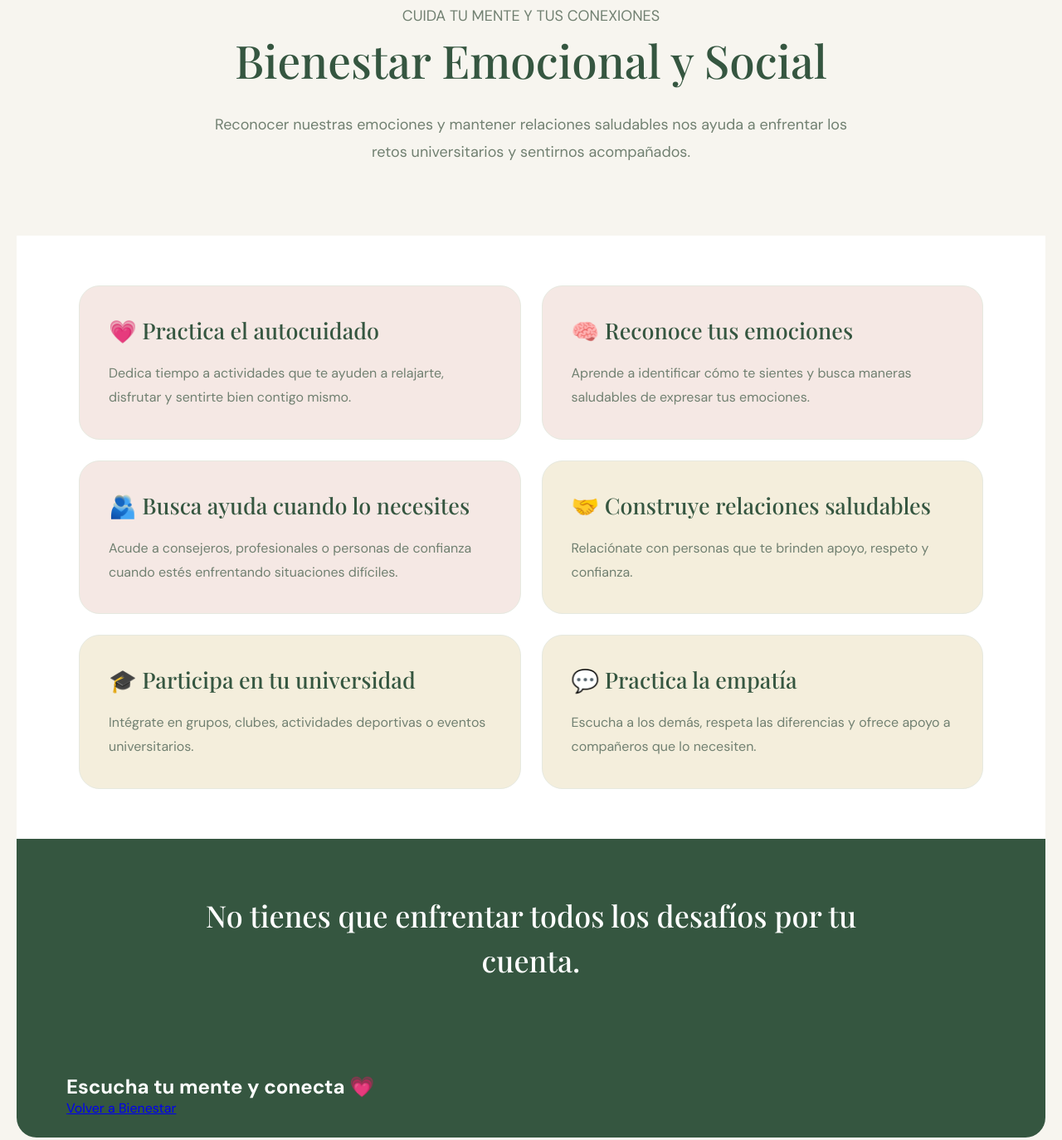
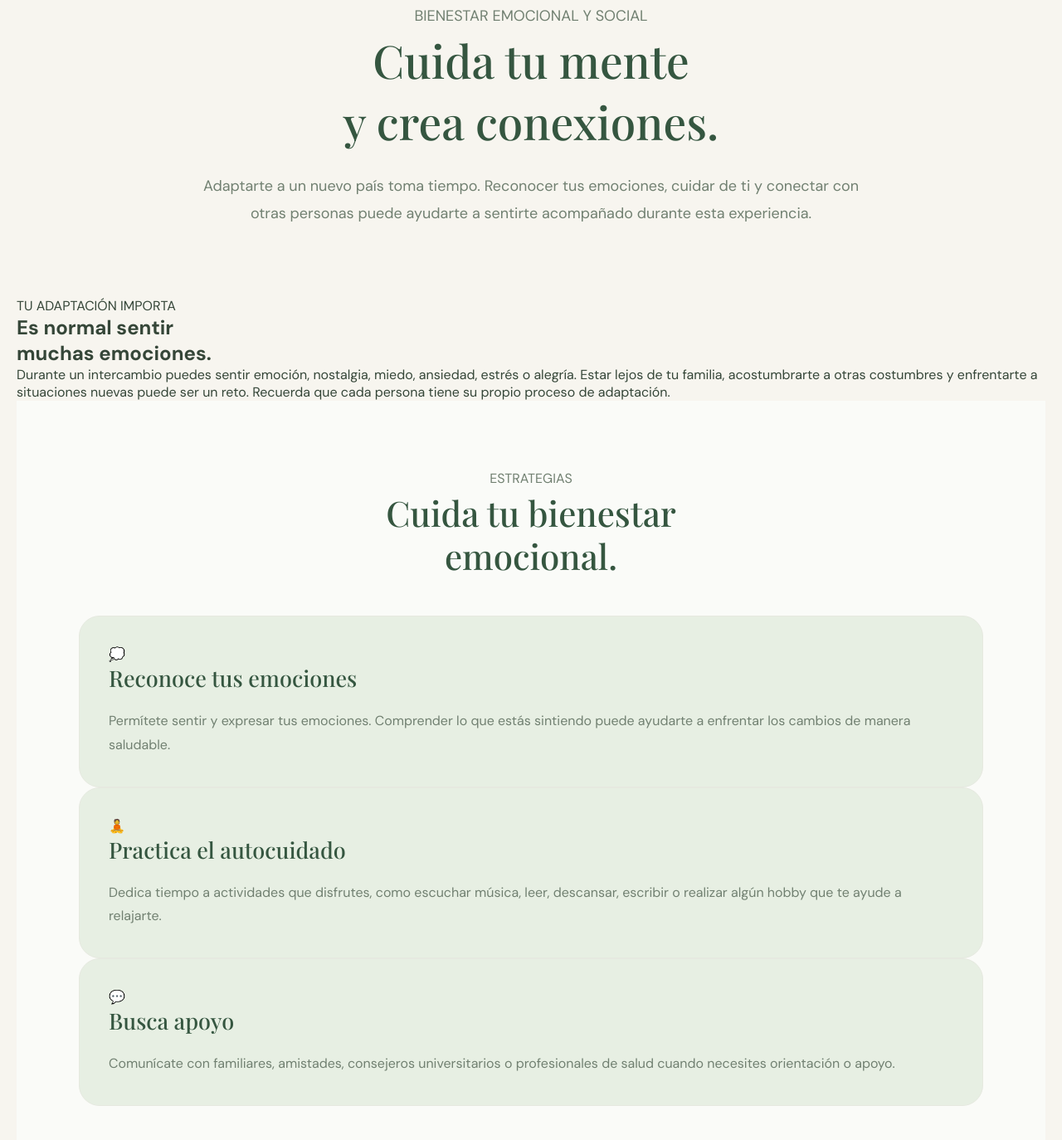
Before and after one commit to ColonShansika/presentacion-liderazgo, a plain HTML site: page emocional.html in a window 1280 px wide. Shown: the part 193-1567 px from the top of the page at 83% size. Drawn offline with nearby package versions, Linux system fonts and the light colour scheme.

Commit message:
Update emocional.html

```diff
--- a/emocional.html
+++ b/emocional.html
@@ -4,104 +4,167 @@
 <head>
     <meta charset="UTF-8">
     <meta name="viewport" content="width=device-width, initial-scale=1.0">
-    <title>Breathe Wellness | Bienestar Emocional y Social</title>
+    <title>Bienestar Emocional y Social | Breathe Wellness</title>
     <link rel="stylesheet" href="style.css">
 </head>
 <body>
 
-<div class="website">
-
 <header class="navbar">
-        <h1 class="logo">Breathe Wellness</h1>
+    <a href="index.html" class="logo">Breathe <span>Wellness</span></a>
 
     <nav>
-            <a href="index.html">Home</a>
+        <a href="index.html">Inicio</a>
         <a href="bienestar.html">Bienestar</a>
         <a href="fisico.html">Físico</a>
-            <a href="emocional.html">Emocional y Social</a>
+        <a href="emocional.html">Emocional y social</a>
         <a href="mensaje.html">Mensaje</a>
     </nav>
 </header>
 
 <section class="page-hero">
-        <p class="subtitle">CUIDA TU MENTE Y TUS CONEXIONES</p>
-        <h2>Bienestar Emocional y Social</h2>
+    <p class="tag">BIENESTAR EMOCIONAL Y SOCIAL</p>
+    <h1>Cuida tu mente<br><span>y crea conexiones.</span></h1>
 
     <p>
-            Reconocer nuestras emociones y mantener relaciones saludables
-            nos ayuda a enfrentar los retos universitarios y sentirnos
-            acompañados.
+        Adaptarte a un nuevo país toma tiempo. Reconocer tus emociones,
+        cuidar de ti y conectar con otras personas puede ayudarte
+        a sentirte acompañado durante esta experiencia.
     </p>
 </section>
 
-    <section class="strategy-container">
-
-        <div class="strategy-box emotional-box">
-            <h3>💗 Practica el autocuidado</h3>
+<section class="intro">
+    <p class="tag">TU ADAPTACIÓN IMPORTA</p>
+    <h2>Es normal sentir<br>muchas emociones.</h2>
 
     <p>
-                Dedica tiempo a actividades que te ayuden a relajarte,
-                disfrutar y sentirte bien contigo mismo.
+        Durante un intercambio puedes sentir emoción, nostalgia,
+        miedo, ansiedad, estrés o alegría. Estar lejos de tu familia,
+        acostumbrarte a otras costumbres y enfrentarte a situaciones
+        nuevas puede ser un reto. Recuerda que cada persona tiene
+        su propio proceso de adaptación.
+    </p>
+</section>
+
+<section class="wellness-section">
+    <div class="section-heading">
+        <p class="tag">ESTRATEGIAS</p>
+        <h2>Cuida tu bienestar<br>emocional.</h2>
+    </div>
+
+    <div class="strategy-grid">
+
+        <div class="strategy-box">
+            <span class="strategy-icon">💭</span>
+            <h3>Reconoce tus emociones</h3>
+            <p>
+                Permítete sentir y expresar tus emociones. Comprender
+                lo que estás sintiendo puede ayudarte a enfrentar
+                los cambios de manera saludable.
             </p>
         </div>
 
-        <div class="strategy-box emotional-box">
-            <h3>🧠 Reconoce tus emociones</h3>
-
+        <div class="strategy-box">
+            <span class="strategy-icon">🧘</span>
+            <h3>Practica el autocuidado</h3>
             <p>
-                Aprende a identificar cómo te sientes y busca maneras
-                saludables de expresar tus emociones.
+                Dedica tiempo a actividades que disfrutes, como escuchar
+                música, leer, descansar, escribir o realizar algún hobby
+                que te ayude a relajarte.
             </p>
         </div>
 
-        <div class="strategy-box emotional-box">
-            <h3>🫂 Busca ayuda cuando lo necesites</h3>
-
+        <div class="strategy-box">
+            <span class="strategy-icon">💬</span>
+            <h3>Busca apoyo</h3>
             <p>
-                Acude a consejeros, profesionales o personas de confianza
-                cuando estés enfrentando situaciones difíciles.
+                Comunícate con familiares, amistades, consejeros
+                universitarios o profesionales de salud cuando
+                necesites orientación o apoyo.
             </p>
         </div>
 
-        <div class="strategy-box social-box">
-            <h3>🤝 Construye relaciones saludables</h3>
+    </div>
+</section>
+
+<section class="wellness-section social-section" id="social">
+    <div class="section-heading">
+        <p class="tag">BIENESTAR SOCIAL</p>
+        <h2>Conecta con<br>tu nueva comunidad.</h2>
 
         <p>
-                Relaciónate con personas que te brinden apoyo,
-                respeto y confianza.
+            Crear relaciones saludables puede ayudarte a sentirte
+            acompañado, conocer otras culturas y formar parte
+            de tu nuevo ambiente universitario.
         </p>
     </div>
 
-        <div class="strategy-box social-box">
-            <h3>🎓 Participa en tu universidad</h3>
+    <div class="strategy-grid">
 
+        <div class="strategy-box">
+            <span class="strategy-icon">👋</span>
+            <h3>Conoce nuevas personas</h3>
             <p>
-                Intégrate en grupos, clubes, actividades deportivas
-                o eventos universitarios.
+                Participa en actividades universitarias, grupos
+                estudiantiles y eventos para crear nuevas amistades
+                y conocer personas con intereses similares.
             </p>
         </div>
 
-        <div class="strategy-box social-box">
-            <h3>💬 Practica la empatía</h3>
-
+        <div class="strategy-box">
+            <span class="strategy-icon">📱</span>
+            <h3>Mantén tus conexiones</h3>
             <p>
-                Escucha a los demás, respeta las diferencias y ofrece
-                apoyo a compañeros que lo necesiten.
+                Establece momentos para comunicarte con familiares
+                y amistades de tu país de origen, sin dejar de
+                disfrutar y participar en tu nueva experiencia.
             </p>
         </div>
 
+        <div class="strategy-box">
+            <span class="strategy-icon">🌎</span>
+            <h3>Respeta otras culturas</h3>
+            <p>
+                Aprende sobre las costumbres, tradiciones, idioma
+                y normas del país. Mantén una actitud abierta,
+                respetuosa y dispuesta a aprender.
+            </p>
+        </div>
+
+    </div>
 </section>
 
-    <section class="quote">
-        <h2>No tienes que enfrentar todos los desafíos por tu cuenta.</h2>
+<section class="quote-section">
+    <blockquote>
+        “No tienes que sentirte como en casa desde el primer día.
+        Poco a poco, también puedes construir un lugar para ti.”
+    </blockquote>
 </section>
 
-    <footer class="footer">
-        <h2>Escucha tu mente y conecta 💗</h2>
-        <a href="bienestar.html" class="button">Volver a Bienestar</a>
+<section class="campaign-banner">
+    <div>
+        <h2>No estás solo<br>en esta aventura.</h2>
+        <p>
+            Construir conexiones también forma parte de cuidar tu bienestar.
+        </p>
+    </div>
+
+    <a href="mensaje.html" class="btn btn-light">Leer mensaje final</a>
+</section>
+
+<footer>
+    <h3>Breathe Wellness 🌿</h3>
+    <p>Un nuevo destino, el mismo bienestar.</p>
+
+    <div class="footer-links">
+        <a href="index.html">Inicio</a>
+        <a href="bienestar.html">Bienestar</a>
+        <a href="fisico.html">Físico</a>
+        <a href="emocional.html">Emocional y social</a>
+        <a href="mensaje.html">Mensaje</a>
+    </div>
+
+    <p class="copyright">© 2026 Campaña educativa de bienestar</p>
 </footer>
-
-</div>
 
 </body>
 </html>
```
Lines whose indentation alone changed are shown as unchanged.
